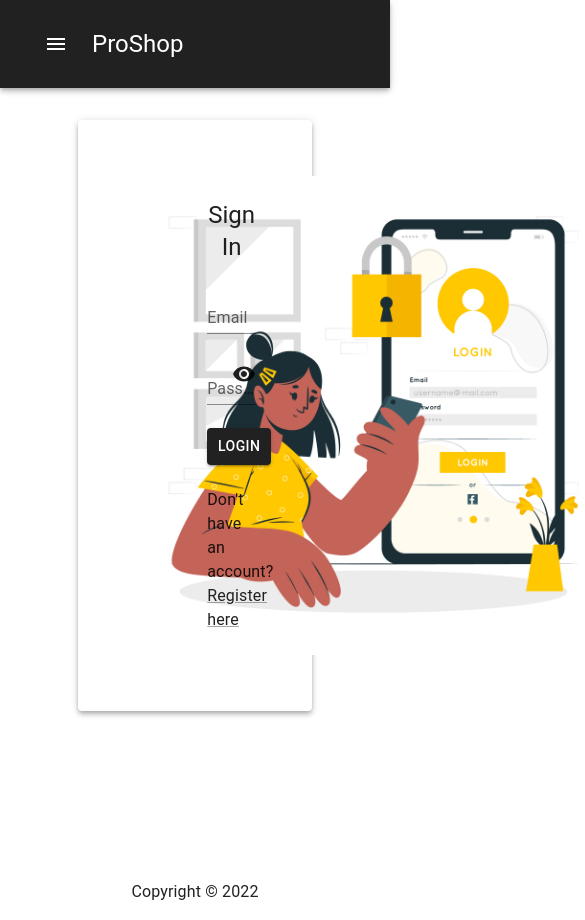
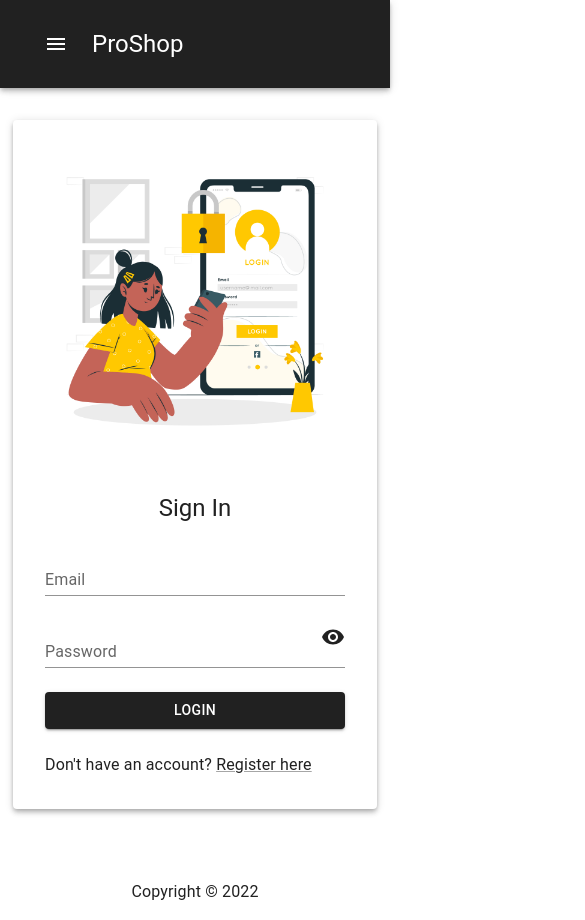
Before and after one commit to Vanshika-73/Proshop, a React app: page /login in a window 390 px wide. Shown: the top 920 px of the page, 585 px wide, since content can reach past the window. Built offline with nearby package versions, Linux system fonts and the light colour scheme; no server answers; the HTML template or start-up script is replaced by a standard one.

Commit message:
fix login page responsiveness

```diff
--- a/src/screens/Login.jsx
+++ b/src/screens/Login.jsx
@@ -32,26 +32,51 @@ function Login() {
         <Paper
           elevation={4}
           sx={{
-            width: "60vw",
-            height: "70vh",
+            minWidth: "60vw",
+            minHeight: "70vh",
             margin: 2,
-            padding: 7,
+            padding: {
+              xs: 4,
+              sm: 8,
+            },
             display: "flex",
             justifyContent: "space-between",
+            flexDirection: {
+              xs: "column",
+              lg: "row",
+            },
+            gap: 5,
           }}
         >
-          <Box sx={{ height: "100%", width: "60%" }}>
-            <img src={login} alt="" style={{ height: "100%" }} />
-          </Box>
           <Box
             sx={{
+              height: {
+                xs: "300px",
+                md: "490px",
+                lg: "450px",
+              },
+              width: {
+                xs: "100%",
+                lg: "50%",
+              },
+              display: "flex",
+              justifyContent: "center",
+              alignItems: "center",
+            }}
+          >
+          <img src={login} alt="" style={{ height: "100%" }} />
+         </Box>
+         <Box  sx={{
               height: "100%",
-              width: "40%",
+              width: {
+                xs: "100%",
+                lg: "50%",
+              },
               display: "flex",
               flexDirection: "column",
-              justifyContent: "space-evenly",
-            }}
-          >
+              justifyContent: "space-between",
+              gap: 3,
+            }}>
             <Typography sx={{ textAlign: "center" }} variant="h5">
               Sign In
             </Typography>
```
Also changed, not shown: 1 other file (tests, documents, lock files or other folders).
